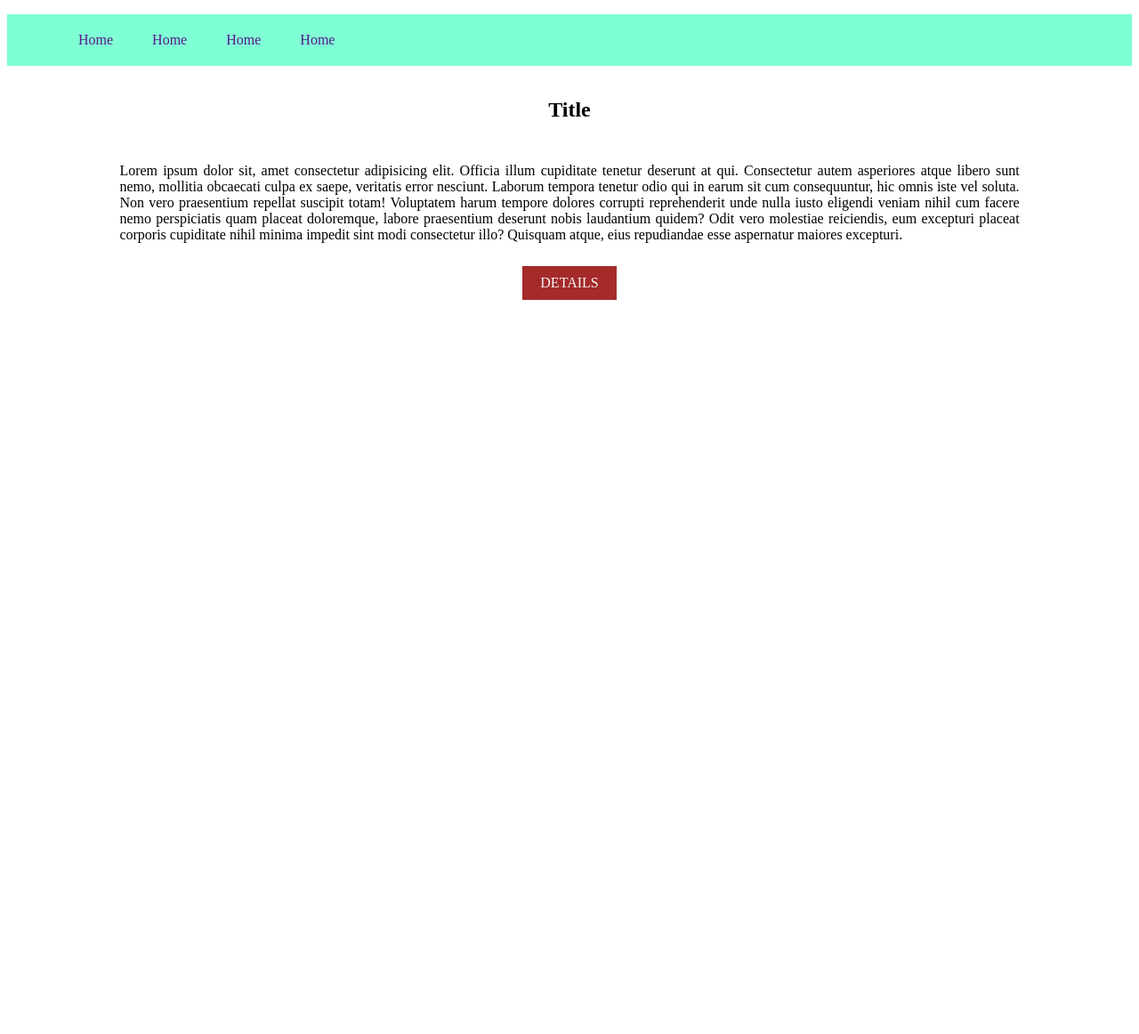
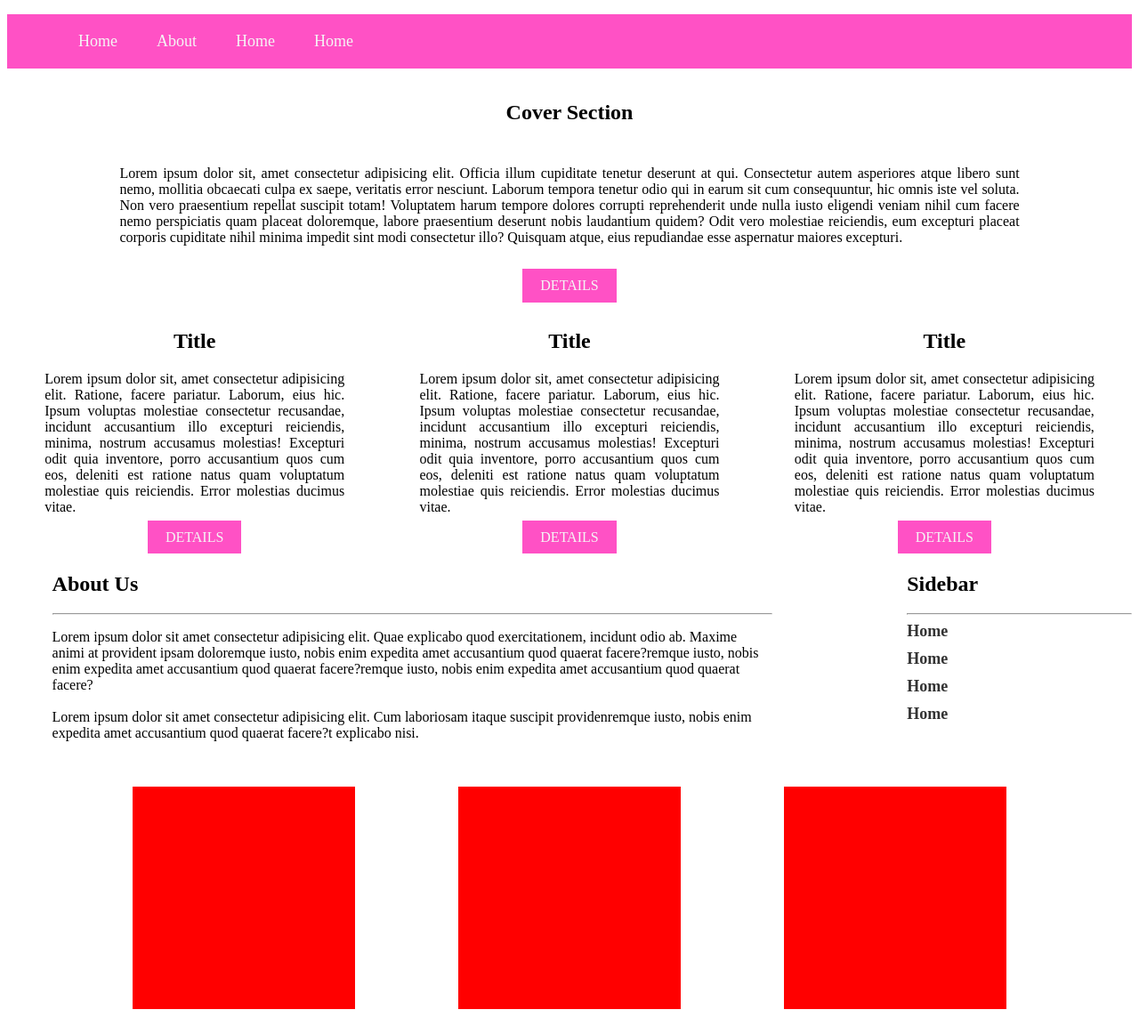
Before and after one commit to sakibmd/playing-with-css-grid-and-flexbox, a plain HTML site: page sass ex 1/index.html in a window 1280 px wide. Shown: the whole page at 89% size. Before the commit the page ends 800 px from the top, so only its background shows below. Drawn offline with Linux system fonts and the light colour scheme.

Commit message:
sass import, include, mixin practice

```diff
--- /dev/null
+++ b/sass ex 1/css/partials/_about.scss
@@ -0,0 +1,24 @@
+.about {
+  display: grid;
+  grid-template-columns: 80% 20%;
+  .about-content {
+    padding: 0px 15% 10px 5%;
+  }
+  .about-menu {
+    ul {
+      list-style: none;
+      padding: 0%;
+      margin: 0%;
+      li {
+        padding-bottom: 10px;
+        a {
+          color: #333;
+          font-weight: 700;
+          text-decoration: none;
+          text-align: left;
+          font-size: 18px;
+        }
+      }
+    }
+  }
+}
--- /dev/null
+++ b/sass ex 1/css/partials/_boxes.scss
@@ -0,0 +1,10 @@
+.boxes{
+    padding: 25px;
+    display: flex;
+    justify-content: space-evenly;
+    div{
+        height: 250px;
+        width: 250px;
+        background: red;
+    }
+}
--- /dev/null
+++ b/sass ex 1/css/partials/_common.scss
@@ -0,0 +1,9 @@
+$primary_color: rgb(255, 81, 197);
+
+@mixin detailsButton {
+    background-color: $primary_color;
+    color: whitesmoke;
+    padding: 10px 20px;
+    text-transform: uppercase;
+    text-decoration: none;
+}
--- /dev/null
+++ b/sass ex 1/css/partials/_cover.scss
@@ -0,0 +1,17 @@
+.cover {
+  display: flex;
+  flex-wrap: wrap;
+  flex-direction: row;
+  justify-content: center;
+
+  h2 {
+  }
+  p {
+    padding: 10px 10%;
+    text-align: justify;
+  }
+
+  a {
+    @include detailsButton;
+  }
+}
--- /dev/null
+++ b/sass ex 1/css/partials/_header.scss
@@ -0,0 +1,16 @@
+.header {
+  background-color: $primary_color;
+  ul {
+    li {
+      list-style: none;
+      display: inline-block;
+      padding: 20px;
+      a {
+        text-decoration: none;
+        padding: 7px 20px;
+        color: whitesmoke;
+        font-size: large;
+      }
+    }
+  }
+}
--- /dev/null
+++ b/sass ex 1/css/partials/_service.scss
@@ -0,0 +1,14 @@
+.service {
+  display: grid;
+  grid-template-columns: 1fr 1fr 1fr;
+  text-align: center;
+  div {
+    padding: 10px 10%;
+    p {
+      text-align: justify;
+    }
+    a {
+      @include detailsButton;
+    }
+  }
+}
--- a/sass ex 1/css/style.scss
+++ b/sass ex 1/css/style.scss
@@ -1,36 +1,6 @@
-.header {
-  background-color: aquamarine;
-  ul {
-    li {
-      list-style: none;
-      display: inline-block;
-      padding: 20px;
-      a {
-        text-decoration: none;
-        padding: 7px 20px;
-      }
-    }
-  }
-}
-
-.cover {
-  display: flex;
-  flex-wrap: wrap;
-  flex-direction: row;
-  justify-content: center;
-
-  h2 {
-  }
-  p {
-    padding: 10px 10%;
-    text-align: justify;
-  }
-
-  a {
-    background-color: brown;
-    color: whitesmoke;
-    padding: 10px 20px;
-    text-transform: uppercase;
-    text-decoration: none;
-  }
-}
+@import "partials/common";
+@import "partials/header";
+@import "partials/cover";
+@import "partials/service";
+@import "partials/about";
+@import "partials/boxes";
--- a/sass ex 1/index.html
+++ b/sass ex 1/index.html
@@ -11,14 +11,14 @@
       <ul>
         <li>
           <a href="">Home</a>
-          <a href="">Home</a>
+          <a href="">About</a>
           <a href="">Home</a>
           <a href="">Home</a>
         </li>
       </ul>
     </div>
     <div class="cover">
-      <h2>Title</h2>
+      <h2>Cover Section</h2>
       <p>
         Lorem ipsum dolor sit, amet consectetur adipisicing elit. Officia illum
         cupiditate tenetur deserunt at qui. Consectetur autem asperiores atque
@@ -34,5 +34,81 @@
       </p>
       <a href="">Details</a>
     </div>
+
+    <div class="service">
+      <div class="single-title">
+        <h2>Title</h2>
+        <p>
+          Lorem ipsum dolor sit, amet consectetur adipisicing elit. Ratione,
+          facere pariatur. Laborum, eius hic. Ipsum voluptas molestiae
+          consectetur recusandae, incidunt accusantium illo excepturi
+          reiciendis, minima, nostrum accusamus molestias! Excepturi odit quia
+          inventore, porro accusantium quos cum eos, deleniti est ratione natus
+          quam voluptatum molestiae quis reiciendis. Error molestias ducimus
+          vitae.
+        </p>
+        <a href="">Details</a>
+      </div>
+      <div class="single-title">
+        <h2>Title</h2>
+        <p>
+          Lorem ipsum dolor sit, amet consectetur adipisicing elit. Ratione,
+          facere pariatur. Laborum, eius hic. Ipsum voluptas molestiae
+          consectetur recusandae, incidunt accusantium illo excepturi
+          reiciendis, minima, nostrum accusamus molestias! Excepturi odit quia
+          inventore, porro accusantium quos cum eos, deleniti est ratione natus
+          quam voluptatum molestiae quis reiciendis. Error molestias ducimus
+          vitae.
+        </p>
+        <a href="">Details</a>
+      </div>
+      <div class="single-title">
+        <h2>Title</h2>
+        <p>
+          Lorem ipsum dolor sit, amet consectetur adipisicing elit. Ratione,
+          facere pariatur. Laborum, eius hic. Ipsum voluptas molestiae
+          consectetur recusandae, incidunt accusantium illo excepturi
+          reiciendis, minima, nostrum accusamus molestias! Excepturi odit quia
+          inventore, porro accusantium quos cum eos, deleniti est ratione natus
+          quam voluptatum molestiae quis reiciendis. Error molestias ducimus
+          vitae.
+        </p>
+        <a href="">Details</a>
+      </div>
+    </div>
+
+    <div class="about">
+      <div class="about-content">
+        <h2>About Us</h2>
+        <hr />
+        <p>
+          Lorem ipsum dolor sit amet consectetur adipisicing elit. Quae
+          explicabo quod exercitationem, incidunt odio ab. Maxime animi at
+          provident ipsam doloremque iusto, nobis enim expedita amet accusantium
+          quod quaerat facere?remque iusto, nobis enim expedita amet accusantium
+          quod quaerat facere?remque iusto, nobis enim expedita amet accusantium
+          quod quaerat facere? <br /><br />
+          Lorem ipsum dolor sit amet consectetur adipisicing elit. Cum
+          laboriosam itaque suscipit providenremque iusto, nobis enim expedita
+          amet accusantium quod quaerat facere?t explicabo nisi.
+        </p>
+      </div>
+      <div class="about-menu">
+        <h2>Sidebar</h2>
+        <hr />
+        <ul>
+          <li><a href="">Home</a></li>
+          <li><a href="">Home</a></li>
+          <li><a href="">Home</a></li>
+          <li><a href="">Home</a></li>
+        </ul>
+      </div>
+    </div>
+
+    <div class="boxes">
+      <div class="box-1"></div>
+      <div class="box-2"></div>
+      <div class="box-3"></div>
+    </div>
   </body>
 </html>
```
Also changed, not shown: sass ex 1/css/style.css, 1 other file.
